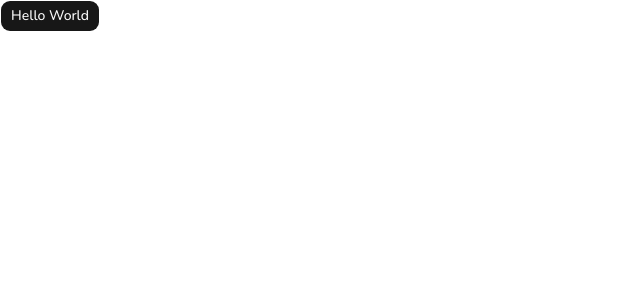
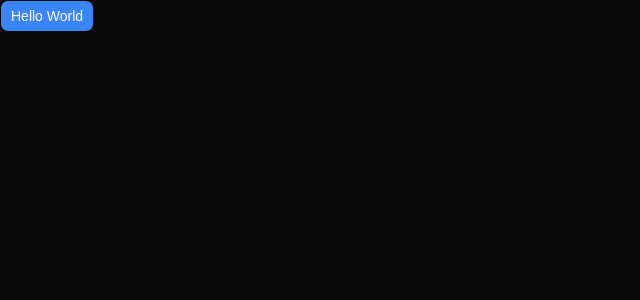
Before and after one commit to BrenodePaiva/fintrack-app, a React (Vite) app: page / in a window 1280 px wide. Shown: the top 300 px of the page, without its empty margins (0-640 px from the left). Built offline with nearby package versions, Linux system fonts and the light colour scheme.

Commit message:
feat: update shadcn theme colors

```diff
--- a/src/App.jsx
+++ b/src/App.jsx
@@ -1,7 +1,7 @@
 import { Button } from './components/ui/button'
 
 const App = () => {
-  return <Button>Hello World</Button>
+  return <Button className="bg-primary-blue">Hello World</Button>
 }
 
 export default App
--- a/src/index.css
+++ b/src/index.css
@@ -1,7 +1,7 @@
 @import 'tailwindcss';
-@import "tw-animate-css";
-@import "shadcn/tailwind.css";
-@import "@fontsource-variable/geist";
+@import 'tw-animate-css';
+@import 'shadcn/tailwind.css';
+@import '@fontsource-variable/geist';
 
 @custom-variant dark (&:is(.dark *));
 
@@ -134,7 +134,7 @@
 }
 
 * {
-  font-family: 'Nunito', 'sans-serif';
+  font-foklchamily: 'Nunito', 'sans-serif';
 }
 
 @theme inline {
@@ -165,6 +165,9 @@
   --color-secondary: var(--secondary);
   --color-primary-foreground: var(--primary-foreground);
   --color-primary: var(--primary);
+  --color-primary-blue: var(--primary-blue);
+  --color-primary-green: var(--primary-gree);
+  --color-primary-red: var(--primary-red);
   --color-popover-foreground: var(--popover-foreground);
   --color-popover: var(--popover);
   --color-card-foreground: var(--card-foreground);
@@ -181,72 +184,58 @@
 }
 
 :root {
-  --background: oklch(1 0 0);
-  --foreground: oklch(0.145 0 0);
-  --card: oklch(1 0 0);
-  --card-foreground: oklch(0.145 0 0);
-  --popover: oklch(1 0 0);
-  --popover-foreground: oklch(0.145 0 0);
-  --primary: oklch(0.205 0 0);
-  --primary-foreground: oklch(0.985 0 0);
-  --secondary: oklch(0.97 0 0);
-  --secondary-foreground: oklch(0.205 0 0);
-  --muted: oklch(0.97 0 0);
-  --muted-foreground: oklch(0.556 0 0);
-  --accent: oklch(0.97 0 0);
-  --accent-foreground: oklch(0.205 0 0);
-  --destructive: oklch(0.577 0.245 27.325);
-  --border: oklch(0.922 0 0);
-  --input: oklch(0.922 0 0);
-  --ring: oklch(0.708 0 0);
-  --chart-1: oklch(0.87 0 0);
-  --chart-2: oklch(0.556 0 0);
-  --chart-3: oklch(0.439 0 0);
-  --chart-4: oklch(0.371 0 0);
-  --chart-5: oklch(0.269 0 0);
-  --radius: 0.625rem;
-  --sidebar: oklch(0.985 0 0);
-  --sidebar-foreground: oklch(0.145 0 0);
-  --sidebar-primary: oklch(0.205 0 0);
-  --sidebar-primary-foreground: oklch(0.985 0 0);
-  --sidebar-accent: oklch(0.97 0 0);
-  --sidebar-accent-foreground: oklch(0.205 0 0);
-  --sidebar-border: oklch(0.922 0 0);
-  --sidebar-ring: oklch(0.708 0 0);
-}
+  --primary-blue: oklch(0.6335 0.1922 259.6);
+  --primary-green: oklch(0.6822 0.1878 138.2);
+  --primary-red: oklch(0.6077 0.2203 26.9);
 
-.dark {
-  --background: oklch(0.145 0 0);
-  --foreground: oklch(0.985 0 0);
-  --card: oklch(0.205 0 0);
-  --card-foreground: oklch(0.985 0 0);
-  --popover: oklch(0.205 0 0);
-  --popover-foreground: oklch(0.985 0 0);
-  --primary: oklch(0.922 0 0);
-  --primary-foreground: oklch(0.205 0 0);
-  --secondary: oklch(0.269 0 0);
-  --secondary-foreground: oklch(0.985 0 0);
-  --muted: oklch(0.269 0 0);
-  --muted-foreground: oklch(0.708 0 0);
-  --accent: oklch(0.269 0 0);
-  --accent-foreground: oklch(0.985 0 0);
-  --destructive: oklch(0.704 0.191 22.216);
-  --border: oklch(1 0 0 / 10%);
-  --input: oklch(1 0 0 / 15%);
-  --ring: oklch(0.556 0 0);
-  --chart-1: oklch(0.87 0 0);
-  --chart-2: oklch(0.556 0 0);
-  --chart-3: oklch(0.439 0 0);
-  --chart-4: oklch(0.371 0 0);
-  --chart-5: oklch(0.269 0 0);
-  --sidebar: oklch(0.205 0 0);
-  --sidebar-foreground: oklch(0.985 0 0);
-  --sidebar-primary: oklch(0.488 0.243 264.376);
-  --sidebar-primary-foreground: oklch(0.985 0 0);
-  --sidebar-accent: oklch(0.269 0 0);
-  --sidebar-accent-foreground: oklch(0.985 0 0);
-  --sidebar-border: oklch(1 0 0 / 10%);
-  --sidebar-ring: oklch(0.556 0 0);
+  /* Fundo da aplicação (<body>) */
+  --background: oklch(0.1445 0 0);
+  --foreground: oklch(1 0 0);
+
+  /* Fundo do <Card> */
+  --card: oklch(0.2044 0 0);
+  --card-foreground: oklch(1 0 0);
+
+  /* Fundo do <DropdownMenu>, <HoverCard>, <Popover> */
+  --popover: oklch(0.2044 0 0);
+  --popover-foreground: oklch(1 0 0);
+
+  /* Botões */
+  --primary: oklch(0.6822 0.1878 138.2);
+  --primary-foreground: oklch(1 0 0);
+  --secondary: oklch(0.2747 0.006 286);
+  --secondary-foreground: oklch(1 0 0);
+
+  /* Fundo do <Switch>, <Skeleton> e <TabList> */
+  --muted: oklch(0.2747 0.006 286);
+  --muted-foreground: oklch(0.7153 0 0);
+
+  /* Efeito de hover no <DropdownMenu>, <HoverCard> e <Popover> */
+  --accent: oklch(0.2747 0.006 286);
+  --accent-foreground: oklch(1 0 0);
+
+  /* Botões perigosos (deleção, por exemplo) */
+  --destructive: oklch(0.6077 0.2203 26.9);
+  --destructive-foreground: oklch(1 0 0);
+
+  /* Borda dos elementos */
+  --border: oklch(0.2747 0.006 286);
+
+  /* Borda dos inputs */
+  --input: oklch(0.2747 0.006 286);
+
+  /* Cor do ring nos inputs */
+  --ring: oklch(0.8697 0 0);
+
+  /* Border radius para cards, inputs e botões */
+  --radius: 0.5rem;
+
+  /* Gráficos */
+  --chart-1: oklch(0.5292 0.1931 262.1);
+  --chart-2: oklch(0.6983 0.1337 165.5);
+  --chart-3: oklch(0.7232 0.15 60.6);
+  --chart-4: oklch(0.6192 0.2037 312.7);
+  --chart-5: oklch(0.6123 0.2093 6.4);
 }
 
 @layer base {
```
